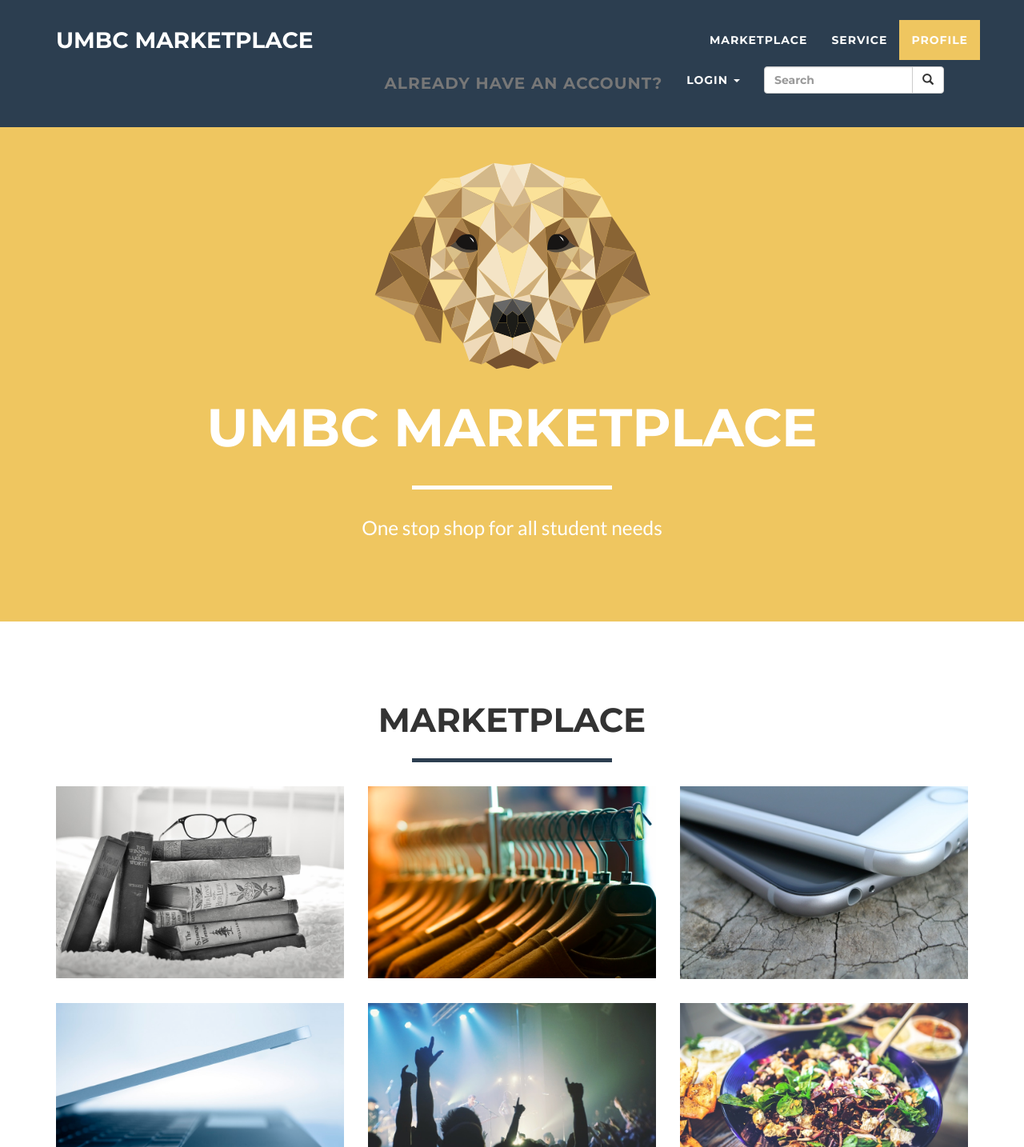
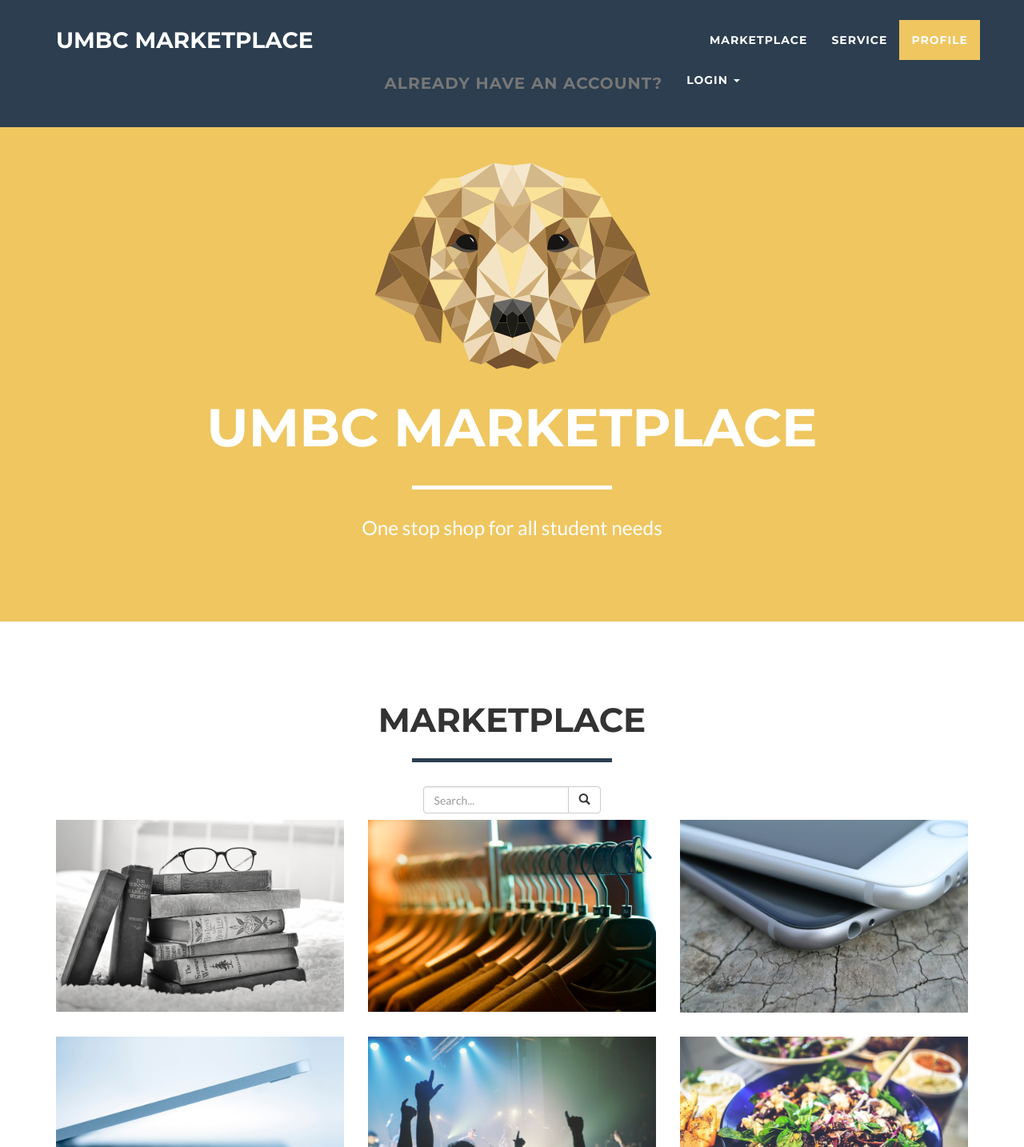
Before and after one commit to ajking15/mygithubpage, a website: page index.html in a window 1280 px wide. Shown: the top 1434 px of the page at 80% size. Drawn offline with nearby package versions, Linux system fonts and the light colour scheme.

Commit message:
Add files via upload

```diff
--- a/index.html
+++ b/index.html
@@ -62,14 +62,7 @@
                 </ul>
             </div>
 		<div class="col-sm-3 col-md-3 pull-right">
-        <form class="navbar-form" role="search">
-        <div class="input-group">
-            <input type="text" class="form-control" placeholder="Search" name="srch-term" id="srch-term">
-            <div class="input-group-btn">
-                <button class="btn btn-default" type="submit"><i class="glyphicon glyphicon-search"></i></button>
-            </div>
-        </div>
-        </form>
+
         </div>
             <ul class="nav navbar-nav navbar-right">
                 <li><p class="navbar-text">Already have an account?</p></li>
@@ -143,6 +136,18 @@
                 <div class="col-lg-12 text-center">
                     <h2>Marketplace</h2>
                     <hr class="star-primary">
+					<form class="navbar-form" role="search">
+					<div class="input-group">
+						<input type="text" class="form-control" placeholder="Search...">
+						<span class="input-group-btn">
+							<button type="submit" class="btn btn-default">
+								<span class="glyphicon glyphicon-search">
+									<span class="sr-only">Search...</span>
+								</span>
+							</button>
+						</span>
+					</div>
+				</form>
 		</div>
             </div>
 
```
